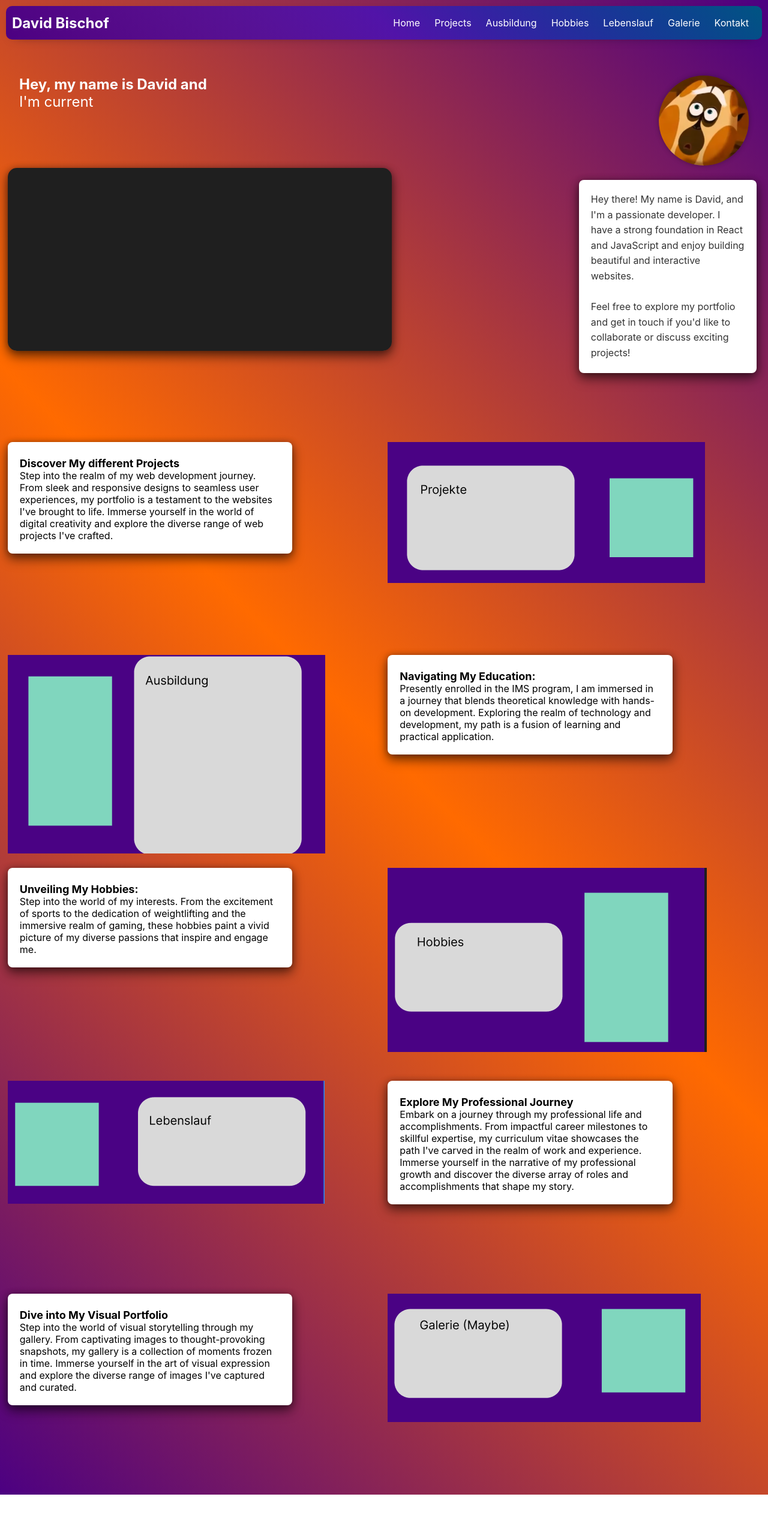
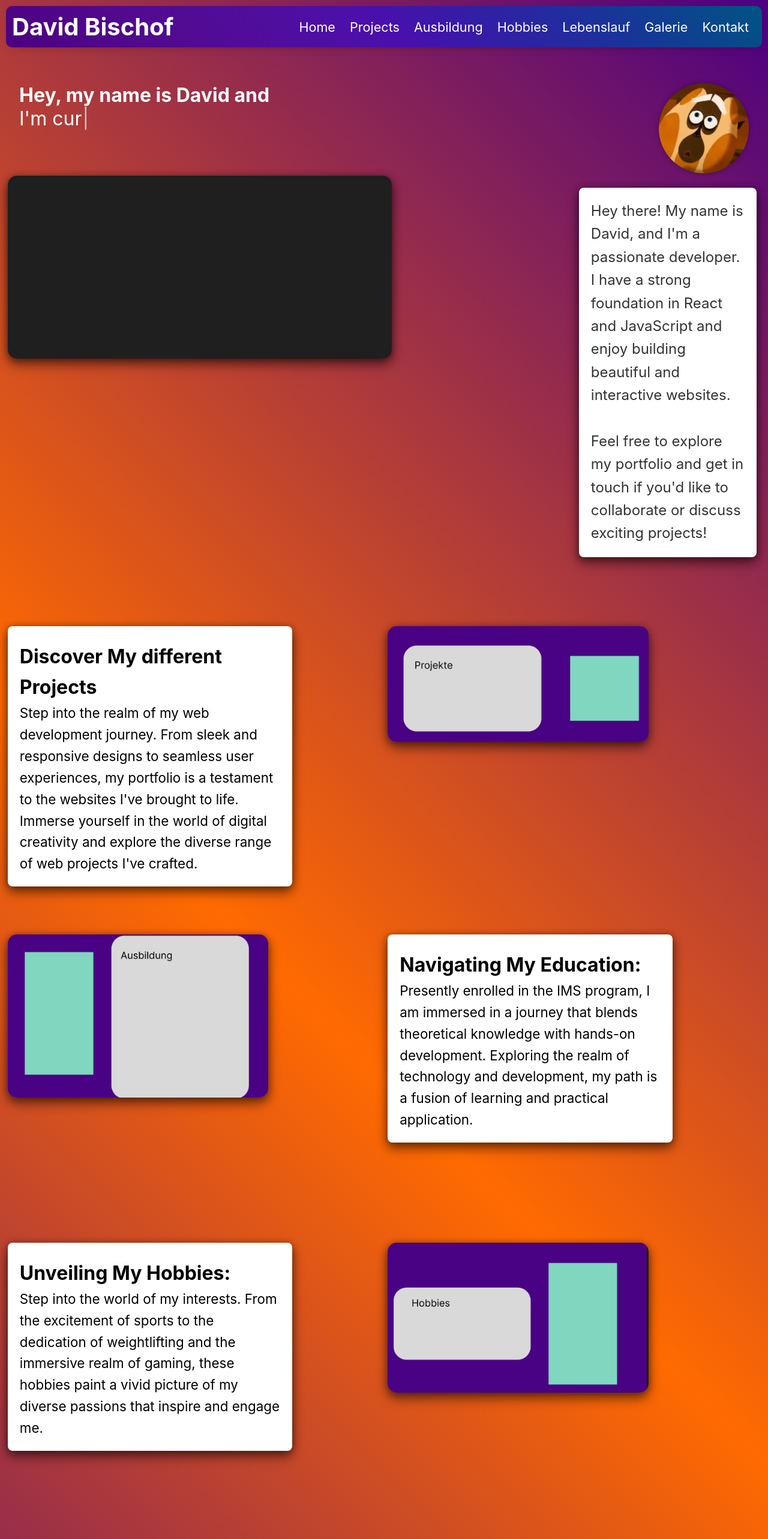
Before and after one commit to DaniDevOfficial/Portfolio-Website, a React (Create React App) app: page / in a window 1280 px wide. Shown: the top 2566 px of the page at 60% size. Before the commit the page ends 2492 px from the top, so only its background shows below. Built offline with nearby package versions, Linux system fonts and the light colour scheme.

Commit message:
Small Styling + Routing for Content added

```diff
--- a/src/Components/Navbar.jsx
+++ b/src/Components/Navbar.jsx
@@ -11,7 +11,7 @@ const Navbar = () => {
       <div className="logo">David Bischof</div>
       <ul className="nav-links">
         <Link to='/'><li className='navbarli'>Home</li></Link>
-        <Link to='/Projects'><li className='navbarli'>Projects</li></Link>
+        <Link to='/Projekte'><li className='navbarli'>Projects</li></Link>
         <Link to='/Ausbildung'><li className='navbarli'>Ausbildung</li></Link>
         <Link to='/Hobbies'><li className='navbarli'>Hobbies</li></Link>
         <Link to='/Lebenslauf'><li className='navbarli'>Lebenslauf</li></Link>
--- a/src/Css/Homepage.css
+++ b/src/Css/Homepage.css
@@ -5,7 +5,7 @@
 }
 
 .typewriter {
-  font-size: 24px;
+  font-size: 4vh;
   color: #fff;
   text-align: left;
   margin-bottom: 20px;
@@ -28,6 +28,7 @@
 .typewriter-container {
   margin-right: 20px;
 
+
 }
 
 .portrait {
@@ -47,6 +48,9 @@
   background-color: #fff;
   padding: 20px;
   border-radius: 8px;
+  line-height: 1.6;
+  font-size: 2.8vh;
+
   box-shadow: 0 0 8px rgba(0, 0, 0, 0.3);
   box-shadow:
     0px 0px 10px rgba(0, 0, 0, 0.2),
@@ -63,7 +67,7 @@
 .textbox p {
   margin: 0;
   color: #333;
-  font-size: 16px;
+  font-size: 3vh;
   line-height: 1.6;
 }
 
@@ -87,7 +91,7 @@
   grid-template-columns: repeat(2, 1fr);
   grid-template-rows: repeat(5, 1fr);
   gap: 1%;
-  grid-row-gap: 20px;
+  grid-row-gap: 1vh;
   margin-top: 9%;
   margin-left: 1%;
   margin-right: 1%;
@@ -95,19 +99,41 @@
 
 }
 .subtitle{
-  font-size: 18px;
   color: #000000;
   font-weight: bold;
   margin-top: 5px;
+  font-size: 4vh;
+
 }
+.link {
+  text-decoration: none;
+}
+
+.homeImages img{
+
+  width: 70%;
+  height: auto;
+  border-radius: 15px;
+  box-shadow: 0 0 8px rgba(0, 0, 0, 0.3);
+  box-shadow:
+    0px 0px 10px rgba(0, 0, 0, 0.2),
+    0px 5px 15px rgba(0, 0, 0, 0.3),
+    0px 10px 20px rgba(0, 0, 0, 0.4);
+}
+
+
+
+
+
 #ProjektText{
   grid-area: 1 / 1 / 2 / 2;
   width: 70%;
-  align-self:baseline;
+  align-self: baseline;
 }
 
 #ProjektBild{
   grid-area: 1 / 2 / 2 / 3;
+
 }
 
 #AusbildungBild{
--- a/src/Css/Navbar.css
+++ b/src/Css/Navbar.css
@@ -13,7 +13,7 @@
 }
 
 .logo {
-  font-size: 24px;
+  font-size: 5vh;
   color: #fff;
   font-weight: bold;
 }
@@ -36,7 +36,7 @@
 .nav-links a {
   text-decoration: none;
   color: #fff;
-  font-size: 16px;
+  font-size: 2.7vh;
   padding: 8px 12px;
   border-radius: 4px;
 }
--- a/src/Pages/HomepageComps/Homecontent.jsx
+++ b/src/Pages/HomepageComps/Homecontent.jsx
@@ -9,61 +9,80 @@ import GalerieBild from '../../Images/TempGalerie.png'
 
 
 // Libraries
+import { Link } from 'react-router-dom'
+import React from 'react';
 
 export default function Homecontent() {
     return (
         <div>
             <div className='homeContent'>
             <div className="textbox" id='ProjektText'>
-            <div className='subtitle'>Discover My different Projects</div>
+            <Link to='/Projekte' className='link'><div className='subtitle'>Discover My different Projects</div> </Link>
                 Step into the realm of my web development journey. From sleek and responsive designs to seamless user experiences, my portfolio is a testament to the websites I've brought to life. Immerse yourself in the world of digital creativity and explore the diverse range of web projects I've crafted.
             </div>
 
-            <div className="homeImages"id="ProjektBild">
+            <div className="homeImages" id="ProjektBild">
+            <Link to='/Projekte' className='link'>
                 <img src={ProjektBild} alt='Projekte' />
-
+                </Link>
             </div>
 
-            <div id="AusbildungBild">
+            <div className="homeImages" id="AusbildungBild">
+            <Link to='/Ausbildung' className='link'>
                 <img src={AusbildungBild} alt='Ausbildung' />
+            </Link>
 
             </div>
 
             <div className="textbox" id="AusbildungText">
+            <Link to='/Ausbildung' className='link'>
                 <div className='subtitle'>Navigating My Education:</div>
+            </Link>
                 Presently enrolled in the IMS program, I am immersed in a journey that blends theoretical knowledge with hands-on development. Exploring the realm of technology and development, my path is a fusion of learning and practical application.
             </div>
 
             <div className="textbox" id="HobbiesText">
+            <Link to='/Hobbies' className='link'>
                 <div className='subtitle'>Unveiling My Hobbies:</div>
+            </Link>
                 Step into the world of my interests. From the excitement of sports to the dedication of weightlifting and the immersive realm of gaming, these hobbies paint a vivid picture of my diverse passions that inspire and engage me.
             </div>
 
-            <div id="HobbiesBild">
+            <div className="homeImages" id="HobbiesBild">
+                <Link to='/Hobbies' className='link'>
                     <img src={HobbiesBild} alt='Hobbies' />
+                </Link>
 
             </div>
 
-            <div id="LebenslaufBild">
+            <div className="homeImages" id="LebenslaufBild">
+            <Link to='/Lebenslauf' className='link'>
                 <img src={LebenslaufBild} alt='Lebenslauf' />
+            </Link>
 
             </div>
 
             <div className="textbox" id="LebenslaufText">
+            <Link to='/Lebenslauf' className='link'>
                 <div className='subtitle'>Explore My Professional Journey</div>
+            </Link>
                 Embark on a journey through my professional life and accomplishments. From impactful career milestones to skillful expertise, my curriculum vitae showcases the path I've carved in the realm of work and experience. Immerse yourself in the narrative of my professional growth and discover the diverse array of roles and accomplishments that shape my story.
             </div>
 
 
             <div className="textbox" id="GalerieText">
+            <Link to='/Galerie' className='link'>
                 <div className='subtitle'>Dive into My Visual Portfolio</div>
+            </Link>
                 Step into the world of visual storytelling through my gallery. From captivating images to thought-provoking snapshots, my gallery is a collection of moments frozen in time. Immerse yourself in the art of visual expression and explore the diverse range of images I've captured and curated.
 
             </div>
 
 
-            <div id="GalerieBild">
+            <div className="homeImages" id="GalerieBild">
+                <Link to='/Galerie' className='link'>
                     <img src={GalerieBild} alt='Galerie' />
+                </Link>
             </div>
 
             </div>
```
Lines whose indentation alone changed are shown as unchanged.
